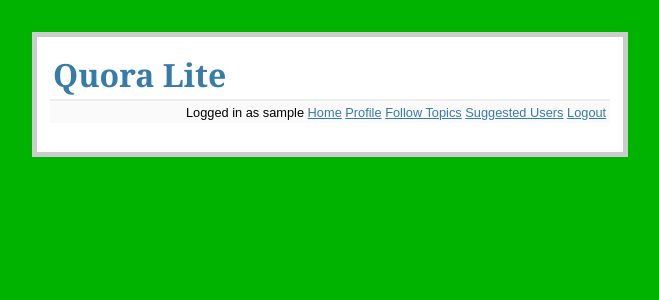
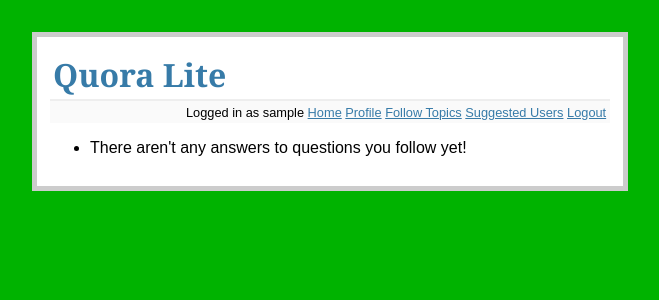
Before and after one commit to 19059019/DGHMMR, a Flask app: template blog/templates/see_followed_answers.html in a window 1280 px wide. Shown: the top 300 px of the page, without its empty margins (310-969 px from the left). Run offline with Flask 2, Linux system fonts and the light colour scheme; the template is opened without the code that fills it, so the values that code supplies are empty; the visitor is signed in with stand-in values (Sample User, id 1).

Commit message:
Fixed bug: server crash when attempting to view answers of followed users when not following anyone

```diff
--- a/blog/templates/see_followed_answers.html
+++ b/blog/templates/see_followed_answers.html
@@ -14,6 +14,9 @@
         <br>
         {{ ans_row.answer.text }}
 
+        {% else %}
+          <li>There aren't any answers to questions you follow yet!
+
     {% endfor %}
     </ul>
 
```
